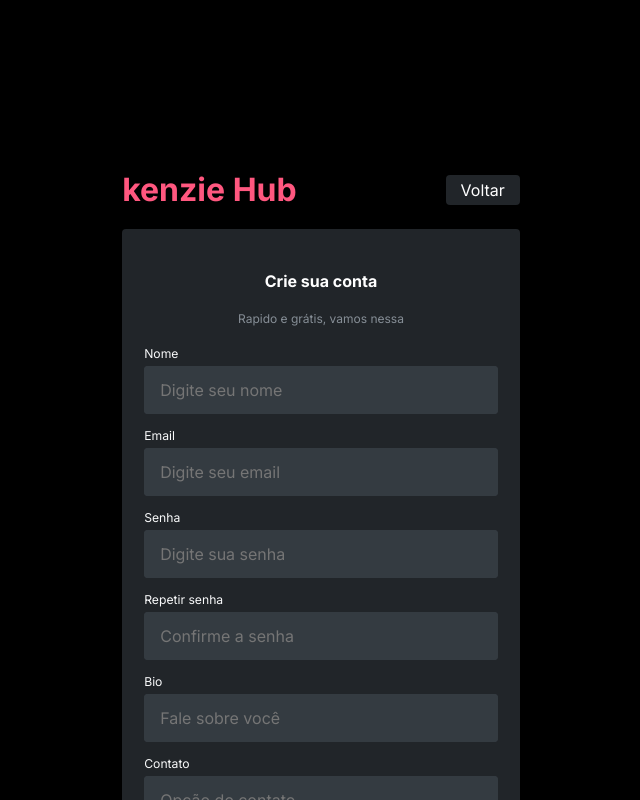
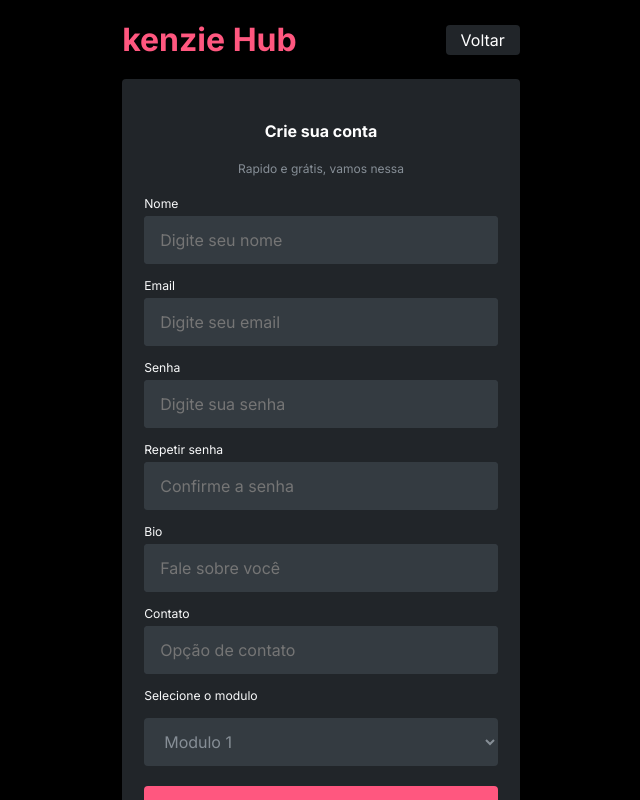
Before and after one commit to joaoparaujocr/KenzieHub, a React (Create React App) app: page /register in a window 1280 px wide. Shown: the top 800 px of the page, without its empty margins (319-959 px from the left). Built offline with nearby package versions, Linux system fonts and the light colour scheme.

Commit message:
fix: layout register

```diff
--- a/src/pages/Register/style.ts
+++ b/src/pages/Register/style.ts
@@ -7,9 +7,8 @@
   margin: 0 auto;
   padding: 0 4%;
   position: absolute;
-  top: 50%;
   left: 50%;
-  transform: translate(-50%, -50%);
+  transform: translateX(-50%);
 
   header {
     display: flex;
```
